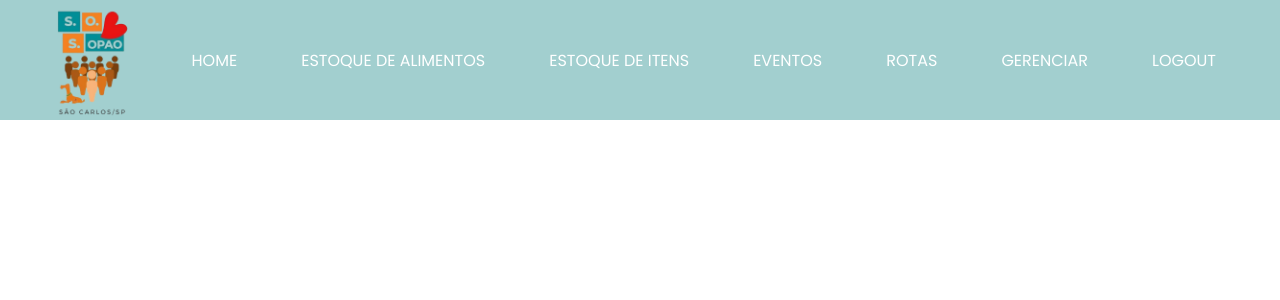
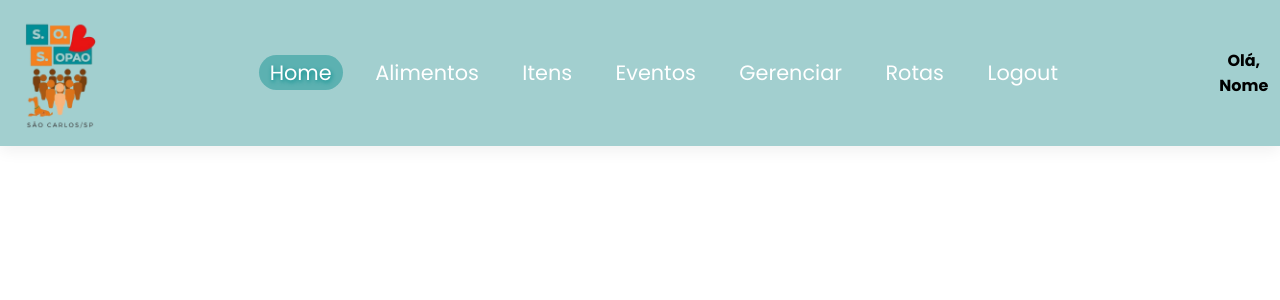
Before and after one commit to LuisHDantas/Projeto-SOSopao, a React (Create React App) app in the folder sosopao-app/: page / in a window 1280 px wide. Shown: the top 300 px of the page. Built offline with nearby package versions, Linux system fonts and the light colour scheme.

Commit message:
Navbar Finalizada. Alteração do icone index.html

```diff
--- a/sosopao-app/public/index.html
+++ b/sosopao-app/public/index.html
@@ -2,7 +2,7 @@
 <html lang="pt-br">
   <head>
     <meta charset="utf-8" />
-    <link rel="icon" href="%PUBLIC_URL%/favicon.ico" />
+    <link rel="icon" href="%PUBLIC_URL%/logo.png" />
     <meta name="viewport" content="width=device-width, initial-scale=1" />
     <meta name="theme-color" content="#000000" />
     <meta
@@ -12,35 +12,16 @@
     <link rel="preconnect" href="https://fonts.googleapis.com">
     <link rel="preconnect" href="https://fonts.gstatic.com" crossorigin>
     <link href="https://fonts.googleapis.com/css2?family=Poppins:ital,wght@0,100;0,200;0,300;0,400;0,500;0,600;0,700;0,800;0,900;1,100;1,200;1,300;1,400;1,500;1,600;1,700;1,800;1,900&display=swap" rel="stylesheet">
-    <link rel="apple-touch-icon" href="%PUBLIC_URL%/logo192.png" />
+    <link rel="apple-touch-icon" href="%PUBLIC_URL%/logo.png" />
     <!--
       manifest.json provides metadata used when your web app is installed on a
       user's mobile device or desktop. See https://developers.google.com/web/fundamentals/web-app-manifest/
     -->
     <link rel="manifest" href="%PUBLIC_URL%/manifest.json" />
-    <!--
-      Notice the use of %PUBLIC_URL% in the tags above.
-      It will be replaced with the URL of the `public` folder during the build.
-      Only files inside the `public` folder can be referenced from the HTML.
-
-      Unlike "/favicon.ico" or "favicon.ico", "%PUBLIC_URL%/favicon.ico" will
-      work correctly both with client-side routing and a non-root public URL.
-      Learn how to configure a non-root public URL by running `npm run build`.
-    -->
     <title>SOSopão</title>
   </head>
   <body>
-    <noscript>You need to enable JavaScript to run this app.</noscript>
+    <noscript>Você precisa habilitar o Javascript para acessar esse site.</noscript>
     <div id="root"></div>
-    <!--
-      This HTML file is a template.
-      If you open it directly in the browser, you will see an empty page.
-
-      You can add webfonts, meta tags, or analytics to this file.
-      The build step will place the bundled scripts into the <body> tag.
-
-      To begin the development, run `npm start` or `yarn start`.
-      To create a production bundle, use `npm run build` or `yarn build`.
-    -->
   </body>
 </html>
--- a/sosopao-app/src/components/Navbar/index.jsx
+++ b/sosopao-app/src/components/Navbar/index.jsx
@@ -1,41 +1,86 @@
-
 import logo from '../../assets/images/logo.png'
 import {FaBars, FaTimes} from 'react-icons/fa'
-import { useRef } from 'react';
-
+import { useState } from 'react'
 
 
 import './style.css'
+//import { useLocation } from 'react-router-dom';
 
+/*
+    PROPRIEDADES OBRIGATORIAS:
+    type: string    ->  Indica qual item da navbar vai estar marcado
+*/
+export function Navbar(props){
+    const [mobileButton, setMobileButton] = useState(false);
 
-export function Navbar(){
-    //useRef = uma informação que não precisa ser redenrizada
-    const navRef = useRef();
-
-    //Fica trocando a classe da navbar ao clicar no botão
-    const showNavBar = () =>{
-        navRef.current.classList.toggle("responsive_nav");
-    }
+    //const currentUrl = useLocation().pathname;
 
     return (
         <header>
-            <img src={logo} alt="Logo SOS Sopão" />
-            <nav ref={navRef}>
-                <a href="/#">HOME</a>
-                <a href="/#">ESTOQUE DE ALIMENTOS</a>
-                <a href="/#">ESTOQUE DE ITENS</a>
-                <a href="/#">EVENTOS</a>
-                <a href="/#">ROTAS</a>
-                <a href="/#">GERENCIAR</a>
-                <a href="/#">LOGOUT</a>
-
-                <button className='nav-btn nav-close-btn' onClick={showNavBar}>
-                    <FaTimes />
-                </button>
+            <nav>
+                <img src={logo} alt="Logo SOS Sopão" />
+                <ul id='navbar'
+                    className={
+                        mobileButton ?
+                        "#navbar visible":
+                        "navbar"
+                    }
+                >
+                    <li className={props.type === 'home'? "active" : ""}>
+                        <a  href="/#">Home</a>
+                    </li>
+                    <li className={props.type === 'alimentos'? 'active' : ''}>
+                        <a  href="/#">Alimentos</a>
+                    </li>
+                    <li className={props.type === 'itens'? 'active' : ''}>
+                        <a  href="/#">Itens</a>
+                    </li>
+                    <li className={props.type === 'eventos'? 'active' : ''}>
+                        <a  href="/#">Eventos</a>
+                    </li>
+                    <li className={props.type === 'gerenciar'? 'active' : ''}>
+                        <a  href="/#">Gerenciar</a>
+                    </li>
+                    <li className={props.type === 'rotas'? 'active' : ''}>
+                        <a  href="/#">Rotas</a>
+                    </li>
+                    <li id="logout">
+                        <a  href="/#">Logout</a>
+                    </li>
+                </ul>
+                <h4>Olá, Nome</h4>
+                <div id='mobile'>
+                    {
+                        mobileButton ?
+                        <FaTimes onClick={() => setMobileButton(!mobileButton)}/> :
+                        <FaBars onClick={() =>setMobileButton(!mobileButton)}/>
+                    }
+                </div>
             </nav>
-            <button className='nav-btn' onClick={showNavBar}>
-                <FaBars />
-            </button>
         </header>
     );
 }
+
+/*
+                    <li className={/^\//.test(currentUrl)? "active" : ""}>
+                        <a  href="/#">Home</a>
+                    </li>
+                    <li className={/^\/alimentos/.test(currentUrl)? 'active' : ''}>
+                        <a  href="/#">Alimentos</a>
+                    </li>
+                    <li className={/^\/itens/.test(currentUrl)? 'active' : ''}>
+                        <a  href="/#">Itens</a>
+                    </li>
+                    <li className={/^\/eventos/.test(currentUrl)? 'active' : ''}>
+                        <a  href="/#">Eventos</a>
+                    </li>
+                    <li className={/^\/gerenciar/.test(currentUrl)? 'active' : ''}>
+                        <a  href="/#">Gerenciar</a>
+                    </li>
+                    <li className={/^\/rotas/.test(currentUrl)? 'active' : ''}>
+                        <a  href="/#">Rotas</a>
+                    </li>
+                    <li id="logout">
+                        <a  href="/#">Logout</a>
+                    </li>
+*/
--- a/sosopao-app/src/components/Navbar/style.css
+++ b/sosopao-app/src/components/Navbar/style.css
@@ -5,84 +5,121 @@ body{
     font-family: 'Poppins', sans-serif;
 }
 
-header{
+nav{
     display: flex;
     align-items: center;
     justify-content: space-between;
-    height: 15vh;
-    background-color: #A2CFCF;
-    padding: 0 2rem;
+    background: #A2CFCF;
+    padding-top: 1%;
+    padding-bottom: 1%;
+    box-shadow: 0 5px 15px rgba(0,0,0, 0.06);
 }
 
-header img{
-    height: 100%;
+nav img{
+    height: 15vh;
     width: auto;
 }
 
-header nav{
-    display: flex;
+nav h4{
+    text-align: center;
+    font-size: medium;
 }
 
-nav a{
-    margin: 0 2rem;
-    color: white;
-    text-decoration: none;
+#navbar{
+    width: 100%;
+    display: flex;
+    justify-content: center;
+    align-items: center;
+    flex-wrap: wrap;
+    padding: 0;
 }
 
-/* Icones sanduiche e X */
-header .nav-btn{
-    padding: 5px;
-    cursor: pointer;
-    background: transparent;
-    border: none;
-    outline: none;
-    color: #038C8C;
-    /* Deixa ele invisivel por padrao */
-    display: none;
-    visibility: hidden;
-    opacity: 0;
-    font-size: 2.5rem;
+#navbar li{
+    list-style: none;
+    padding: 0.2% 1%;
+    margin: 1% 1%;
 }
 
-/* Tela mobile - PRECISA INVERTER */
-@media only screen and (max-width: 1024px){
-    header .nav-btn{
-        display: block;
-        visibility: visible;
-        opacity: 1;
+.active{
+    background: rgba(3, 140, 140, 0.44);
+    text-shadow: 1px 2px 4px #038C8C; /* shadow de cor 3, 140, 140 e blur de 25px */
+    border-radius: 23px;
+}
+
+.active a:hover{
+    color: #FFFFFF !important;
+}
+
+#navbar li a{
+    text-decoration: none;
+    white-space: nowrap;
+    opacity: 1;
+    font-weight: regular;
+    font-size: 1.3rem;
+    color: #FFFFFF;
+    transition: 0.3s ease-in-out;
+}
+
+#navbar li a:hover{
+    color: #038C8C;
+}
+
+#mobile {
+    display: none;
+    color: #038C8C;
+    font-size: 3rem;
+}
+
+@media screen and (max-width: 762px){
+    #navbar{
+        display: flex;
+        flex-direction: column;
+        justify-content: flex-start;
+        align-items: center;
+        position: fixed;
+        top: -100vh;
+        left: 0px;
+        width: 100%;
+        height: 85vh;
+        transition: 0.5s ease;
     }
 
-    header nav{
-        position: fixed;
-        top: 0;
-        left: 0;
-        height: 100%;
-        width: 100%;
-        display: flex;
-        flex-direction: column;
-        align-items: center;
-        justify-content: center;
-        gap: 1.5rem;
-        background-color: #ffffff;
-        transform: translateY(-100vh);
+    .active a:hover{
+        color: #038C8C !important;
     }
 
-    /* Faz voltar ao normal ao colocar essa classe */
-    header .responsive_nav{
-        transform: none;
-    }
-    nav a{
-        color: #038C8C;
+    #navbar.visible{
+        top: 14vh;
     }
 
-    nav .nav-close-btn{
-        position: absolute;
-        top: 2rem;
-        right: 2rem;
+    #logout {
+        border: none !important;
+    }
+    #navbar li {
+        width: 80%;
+        padding-top: 3%;
+        border-bottom: #038C8C 2px solid;
+        display: flex;
+        justify-content: center;
+        background: none;
+        border-radius: 0;
     }
 
-    nav a{
-        font-size: 1.5rem;
+    #navbar li a{
+        color: #038C8C;
+        font-size: 1.3rem;
+        margin-bottom: 1%;
+        margin-top: 1%;
+        text-shadow: none;
+        font-weight: 500;
+    }
 
+    nav h4{
+        display: none;
+    }
+
+    #mobile{
+        display: block;
+        padding-right: 2%;
     }
 }
--- a/sosopao-app/src/pages/Home.jsx
+++ b/sosopao-app/src/pages/Home.jsx
@@ -3,6 +3,6 @@ import { Navbar } from "../components/Navbar";
 
 export function Home(){
     return(
-        <Navbar />
+        <Navbar type='home'/>
     );
 }
```
Also changed, not shown: sosopao-app/public/logo.png (added), sosopao-app/public/manifest.json (added).
